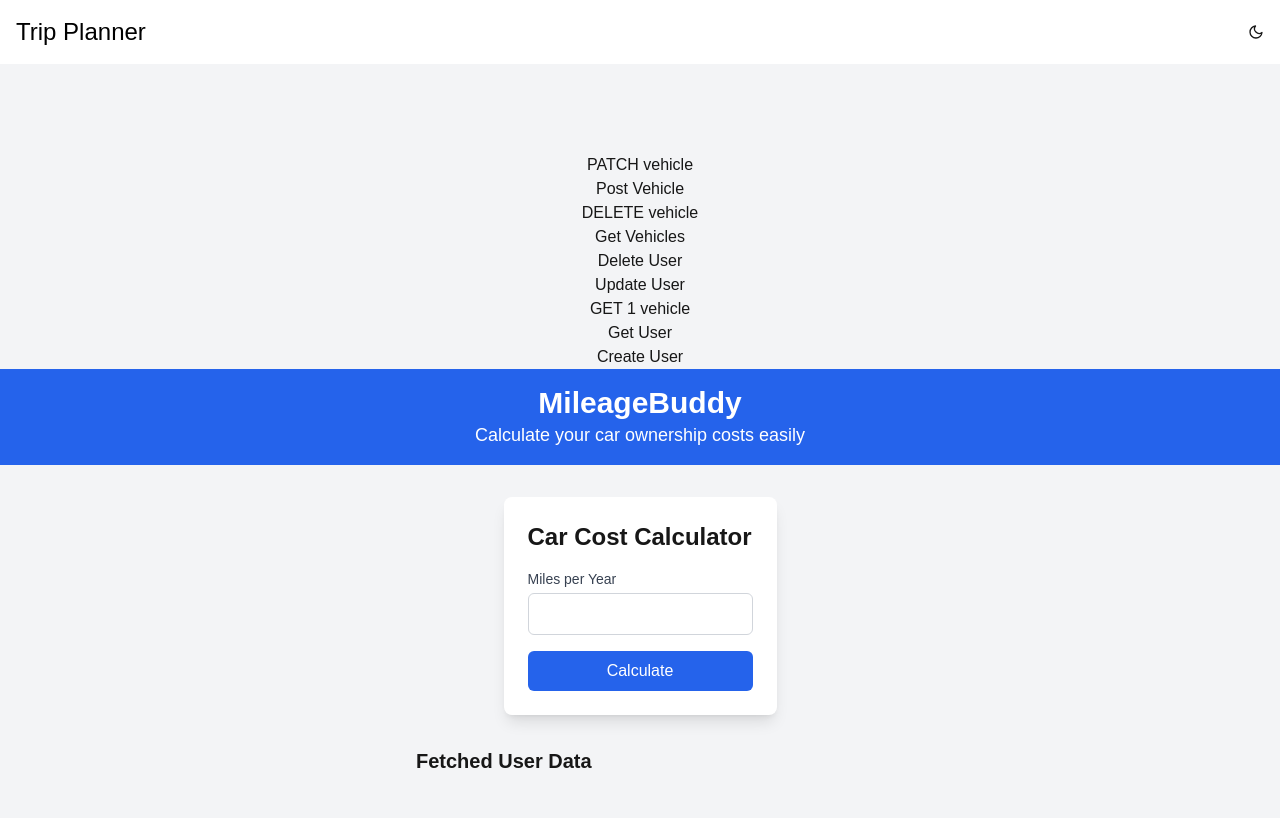
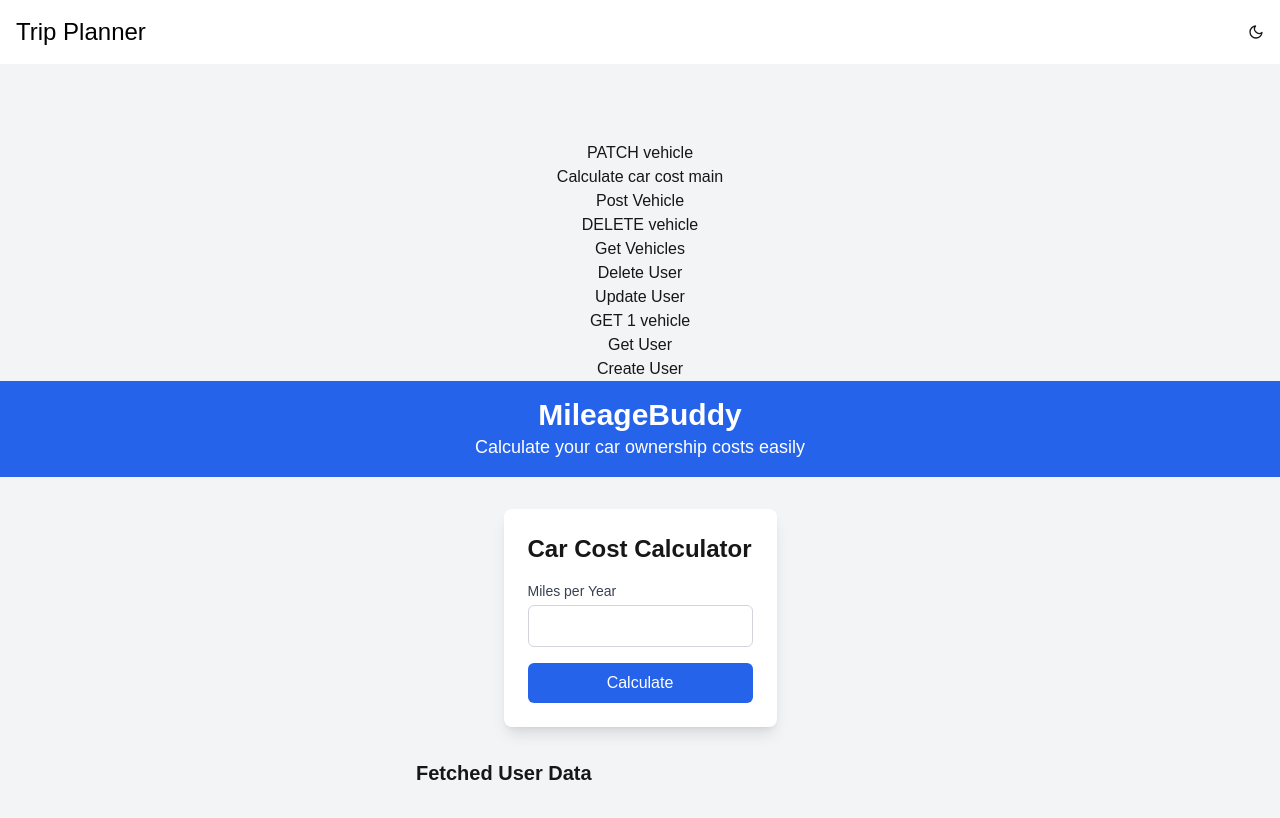
Before and after one commit to adamhinton/mileagebuddy, a Next.js app: page / in a window 1280 px wide. Shown: the top 818 px of the page. Built offline with nearby package versions, Linux system fonts and the light colour scheme; no server answers; the database is empty.

Commit message:
add button to page.tsx to test calculator

```diff
--- a/src/app/page.tsx
+++ b/src/app/page.tsx
@@ -10,6 +10,7 @@ import {
 	insertVehicleClient,
 	updateVehicleInDBClient,
 } from "./utils/server/client/DBInteractions/VehiclesDBInteractions";
+import { calculateCarCostMain } from "./utils/CarCostAlgorithm/calculateCarCostMain";
 // README:
 // This is a dummy HTML setup written by Copilot to give me something to bounce off of early in dev, will be replaced with my own design later.
 
@@ -145,6 +146,82 @@ export default function Page() {
 				}}
 			>
 				PATCH vehicle
+			</button>
+
+			<button
+				onClick={() => {
+					const completeMockVehicle = {
+						type: "gas" as const,
+						userid: 1,
+						id: 1,
+						vehiclesOrder: 1,
+						vehicleData: {
+							vehicleID: 1,
+							vehicleName: "Tesla Model 3",
+							year: 2020,
+							make: "Tesla",
+							model: "Model 3",
+							trim: "Base",
+							highwayMPG: 35.5,
+						},
+						gasVehicleData: {
+							vehicleID: 1,
+							gasCostPerGallon: 3.5,
+							milesPerGallonHighway: 35.5,
+							milesPerGallonCity: 35.5,
+						},
+						purchaseAndSales: {
+							vehicleID: 1,
+							yearPurchased: 2020,
+							purchasePrice: 22000.0,
+							downPaymentAmount: 2000.0,
+							willSellCarAfterYears: 5,
+							milesBoughtAt: 10000,
+							willSellCarAtMiles: 80000,
+							willSellCarAtPrice: 12000.0,
+						},
+						usage: {
+							vehicleID: 1,
+							averageDailyMiles: 100,
+							weeksPerYear: 52,
+							percentHighway: 0.5,
+							extraDistanceMiles: 0,
+							extraDistancePercentHighway: 0,
+						},
+						fixedCosts: {
+							vehicleID: 1,
+							yearlyInsuranceCost: 1000.0,
+							yearlyRegistrationCost: 100.0,
+							yearlyTaxes: 100.0,
+							monthlyLoanPayment: 300.0,
+							monthlyWarrantyCost: 30.0,
+							inspectionCost: 100.0,
+							yearlyParkingCost: 100.0,
+							otherYearlyCosts: 300.0,
+						},
+						yearlyMaintenanceCosts: {
+							vehicleID: 1,
+							oilChanges: 100.0,
+							tires: 200.0,
+							batteries: 300.0,
+							brakes: 100.0,
+							other: 100.0,
+							depreciation: 800.0,
+						},
+						variableCosts: {
+							vehicleID: 1,
+							monthlyParkingCosts: 100.0,
+							monthlyTolls: 50.0,
+							monthlyCarWashCost: 20.0,
+							monthlyMiscellaneousCosts: 50.0,
+							monthlyCostDeductions: 80.0,
+						},
+						electricVehicleData: null,
+					};
+					calculateCarCostMain(completeMockVehicle);
+				}}
+			>
+				Calculate car cost main
 			</button>
 
 			<button
```
